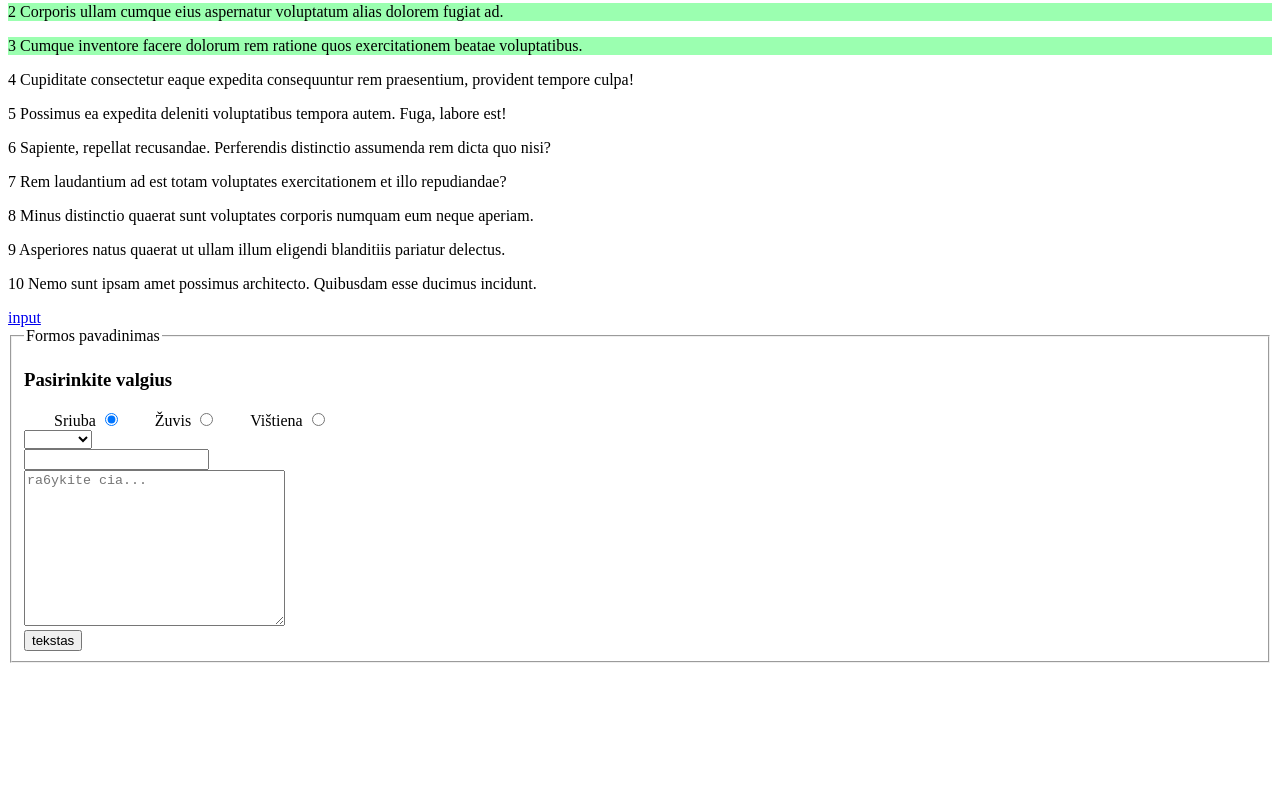
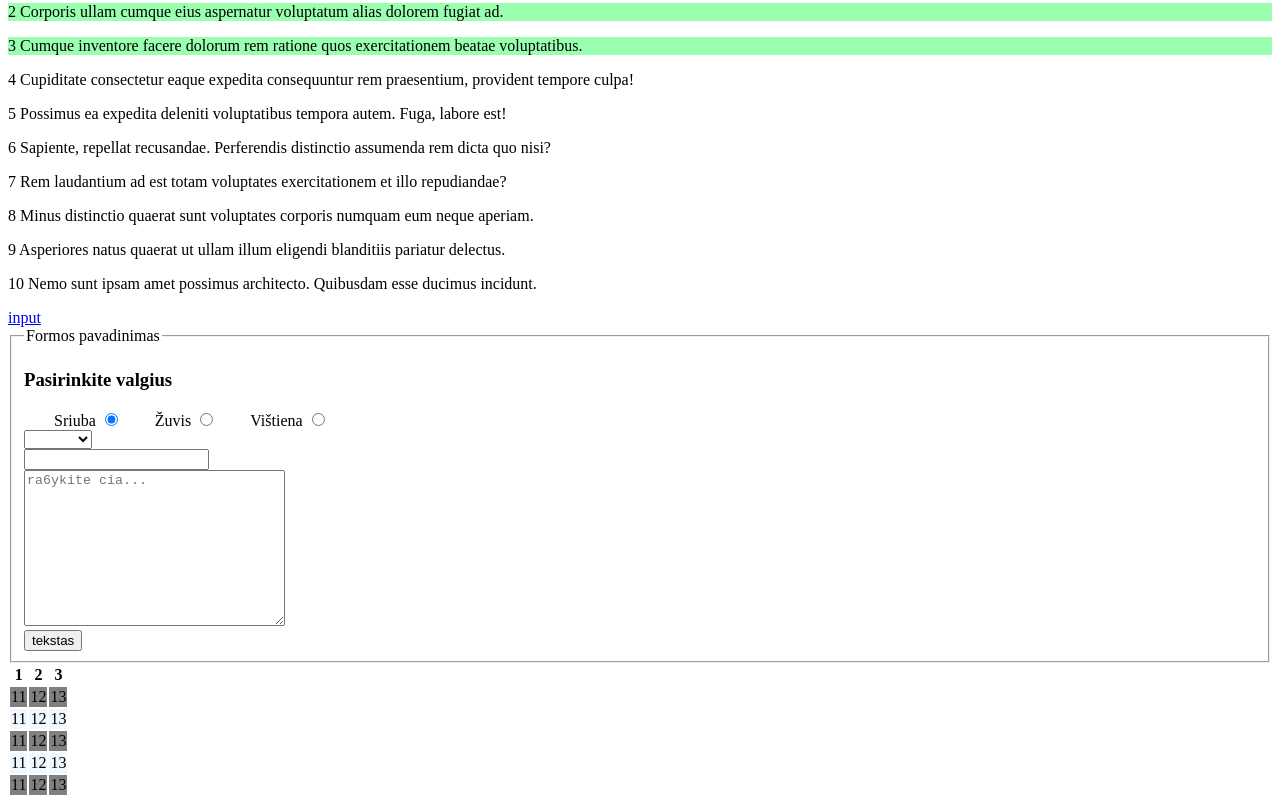
Before and after one commit to BanRokas/TS13, a plain HTML site: page HTML CSS/10 paskaita - 10.21 - Lentelės ir Formos/index.html in a window 1280 px wide. Shown: the part 555-1360 px from the top of the page. Before the commit the page ends 1226 px from the top, so only its background shows below. Drawn offline with Linux system fonts and the light colour scheme.

Commit message:
table tows diff color

```diff
--- a/HTML CSS/10 paskaita - 10.21 - Lentelės ir Formos/index.html
+++ b/HTML CSS/10 paskaita - 10.21 - Lentelės ir Formos/index.html
@@ -101,6 +101,44 @@
         </fieldset>
       </form>
     </section>
+    <section>
+      <table>
+        <thead>
+          <tr>
+            <th>1</th>
+            <th>2</th>
+            <th>3</th>
+          </tr>
+        </thead>
+        <tbody>
+          <tr>
+            <td>11</td>
+            <td>12</td>
+            <td>13</td>
+          </tr>
+          <tr>
+            <td>11</td>
+            <td>12</td>
+            <td>13</td>
+          </tr>
+          <tr>
+            <td>11</td>
+            <td>12</td>
+            <td>13</td>
+          </tr>
+          <tr>
+            <td>11</td>
+            <td>12</td>
+            <td>13</td>
+          </tr>
+          <tr>
+            <td>11</td>
+            <td>12</td>
+            <td>13</td>
+          </tr>
+        </tbody>
+      </table>
+    </section>
   </main>
 </body>
 </html>
--- a/HTML CSS/10 paskaita - 10.21 - Lentelės ir Formos/styles/main.css
+++ b/HTML CSS/10 paskaita - 10.21 - Lentelės ir Formos/styles/main.css
@@ -7,3 +7,16 @@ p:nth-child(-n+3){
   display: inline-block;
   margin-left: 30px;
 }
+
+
+td{
+  background-color: grey;
+}
+
+/* tbody tr:nth-child(2n+1){
+  background-color: rgb(118, 118, 118);
+} */
+
+tbody tr:nth-child(2n) td{
+  background-color: aliceblue;
+}
```
